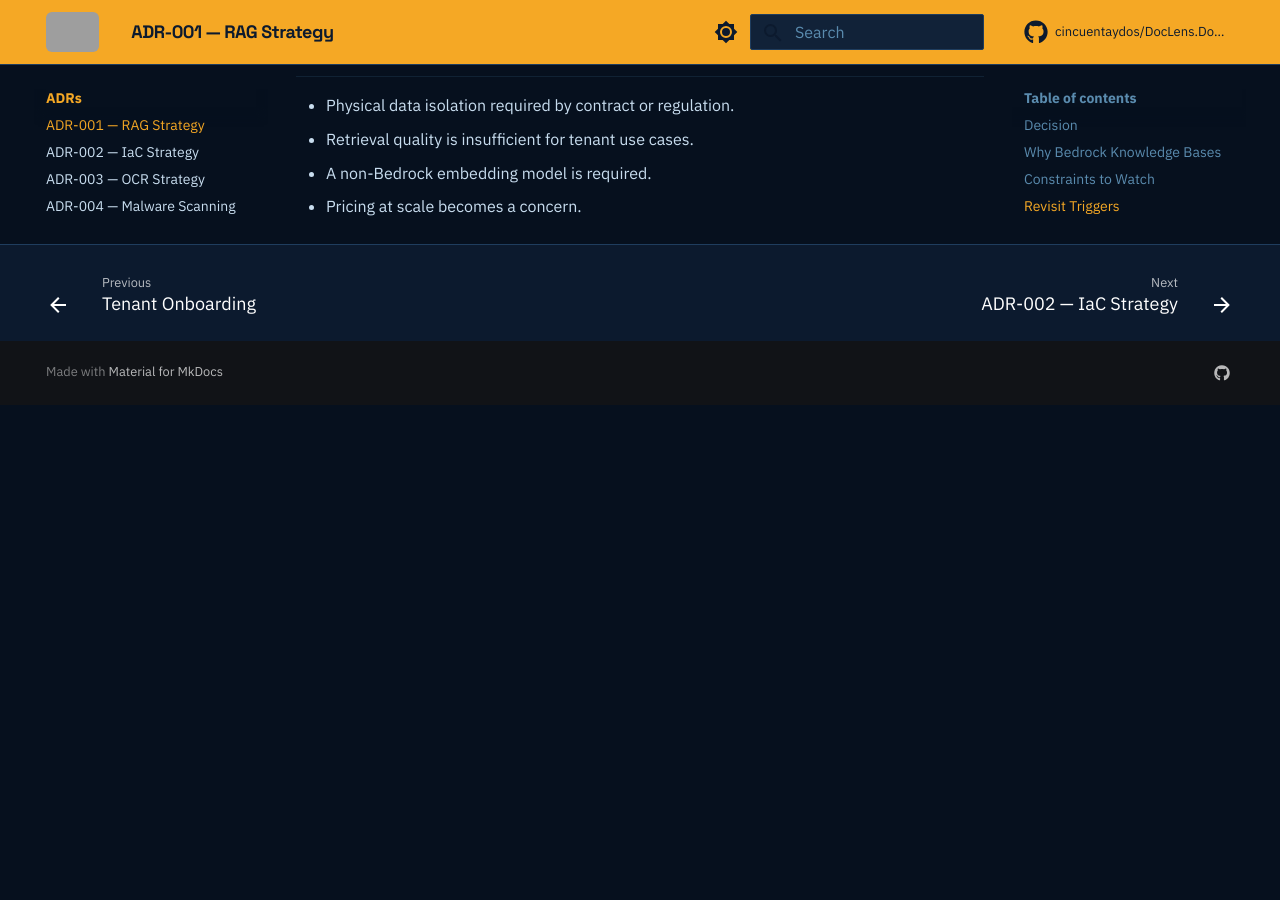
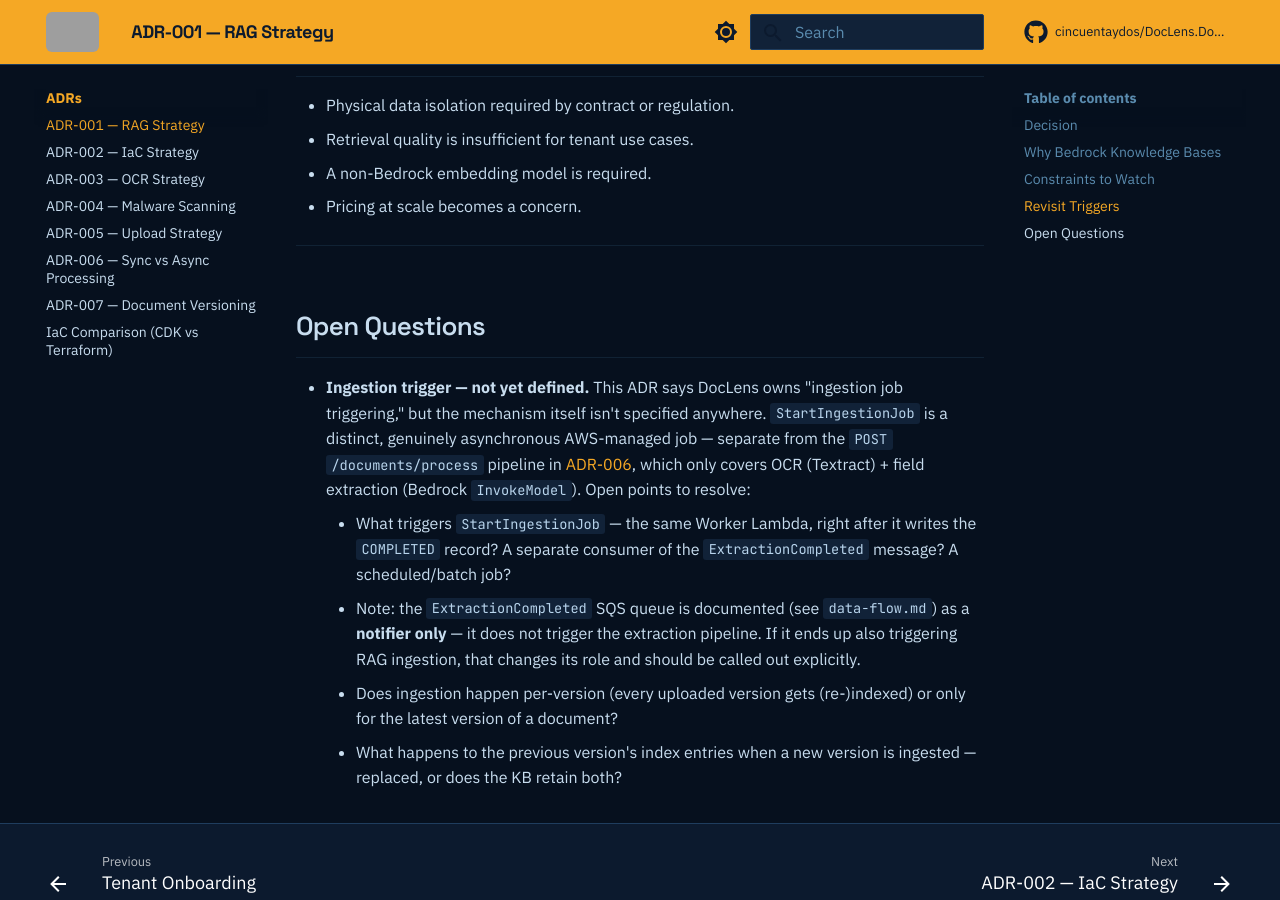
Before and after one commit to cincuentaydos/DocLens.Docs, an MkDocs documentation site: the page built from docs/adrs/001-rag-strategy.md, in a window 1280 px wide and 900 px high, scrolled down 1411 px. Built offline with MkDocs 1.6.1 and Material for MkDocs 9.7.7, drawn with Linux system fonts in a browser that asks for light colours; comment, search, counter and statistics services are not loaded; before the commit the page ends 1816 px from its top, so only the background shows below that; grey boxes are pictures that could not be loaded.

Commit message:
injestion-trigger question added

```diff
--- a/docs/adrs/001-rag-strategy.md
+++ b/docs/adrs/001-rag-strategy.md
@@ -35,3 +35,13 @@ DocLens retains ownership of document intake, OCR pipeline, S3 layout, metadata
 - Retrieval quality is insufficient for tenant use cases.
 - A non-Bedrock embedding model is required.
 - Pricing at scale becomes a concern.
+
+---
+
+## Open Questions
+
+- **Ingestion trigger — not yet defined.** This ADR says DocLens owns "ingestion job triggering," but the mechanism itself isn't specified anywhere. `StartIngestionJob` is a distinct, genuinely asynchronous AWS-managed job — separate from the `POST /documents/process` pipeline in [ADR-006](006-sync-vs-async-processing.md), which only covers OCR (Textract) + field extraction (Bedrock `InvokeModel`). Open points to resolve:
+    - What triggers `StartIngestionJob` — the same Worker Lambda, right after it writes the `COMPLETED` record? A separate consumer of the `ExtractionCompleted` message? A scheduled/batch job?
+    - Note: the `ExtractionCompleted` SQS queue is documented (see `data-flow.md`) as a **notifier only** — it does not trigger the extraction pipeline. If it ends up also triggering RAG ingestion, that changes its role and should be called out explicitly.
+    - Does ingestion happen per-version (every uploaded version gets (re-)indexed) or only for the latest version of a document?
+    - What happens to the previous version's index entries when a new version is ingested — replaced, or does the KB retain both?
```
Also changed, not shown: docs/adrs/006-sync-vs-async-processing.md (+1 -1 lines).
